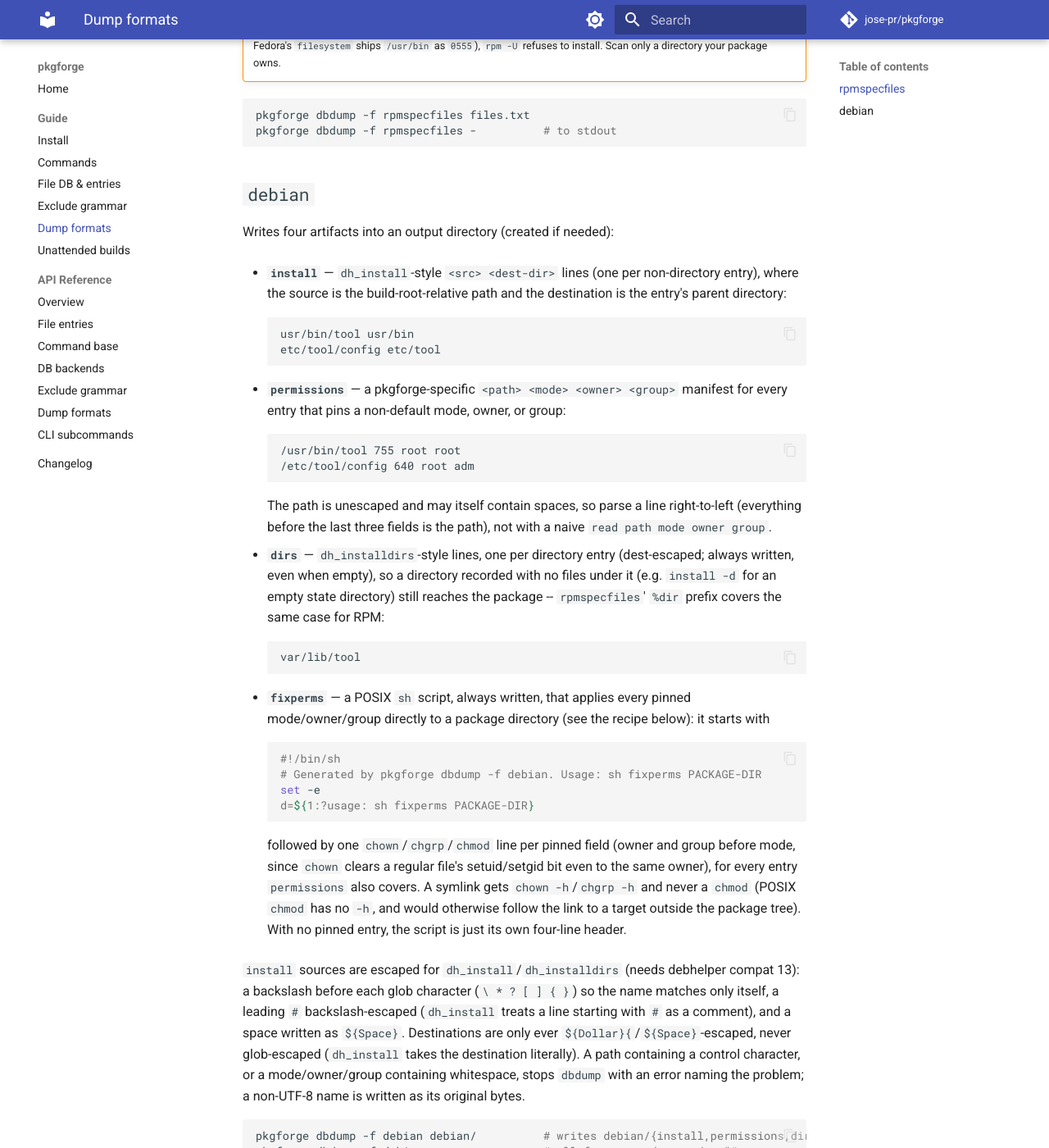
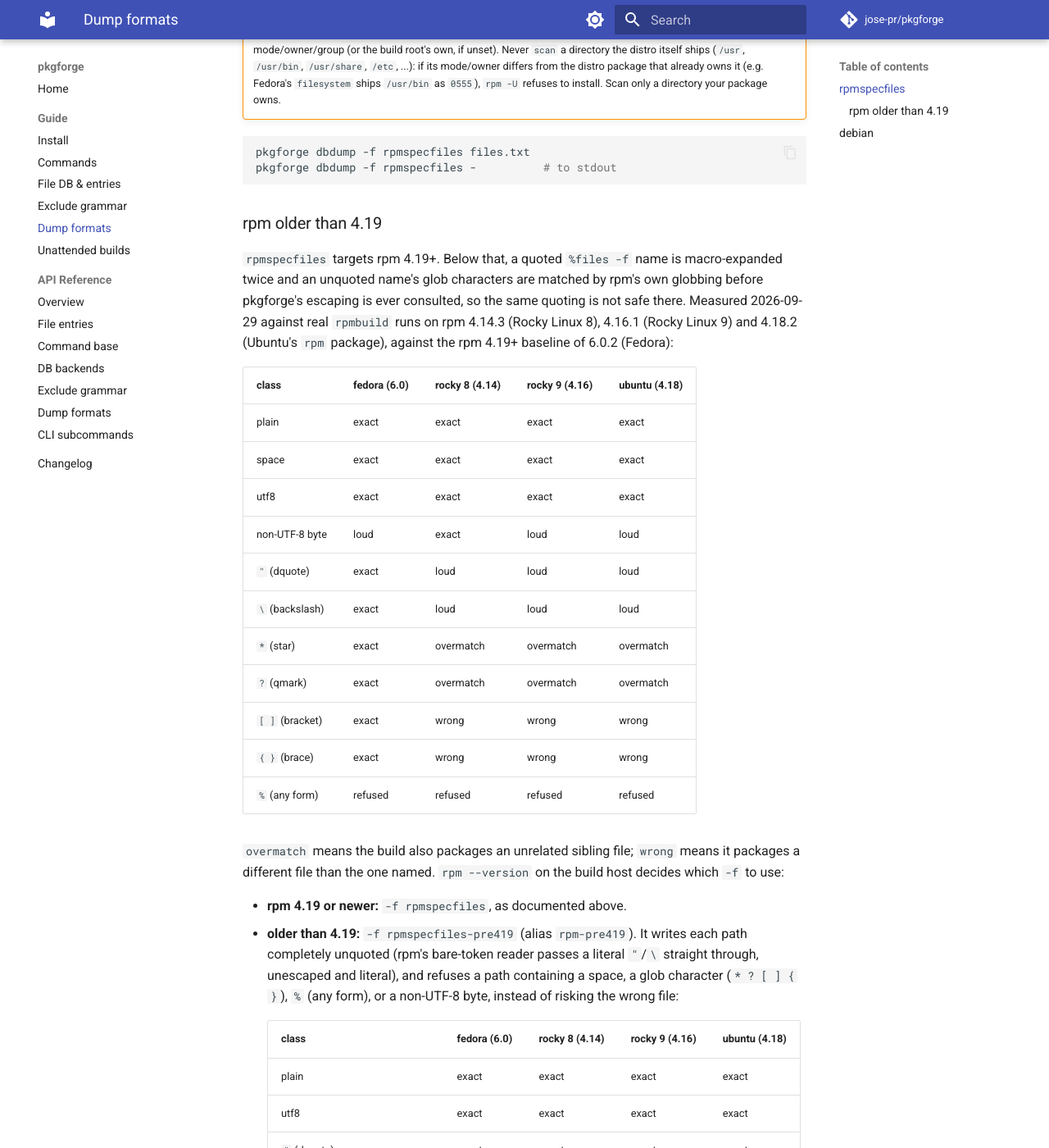
Before and after one commit to jose-pr/pkgforge, an MkDocs documentation site: the page built from docs/guide/formats.md, in a window 1280 px wide and 1400 px high, scrolled down 1035 px. Shown: the whole window at 82% size. Built offline with MkDocs 1.6.1 and Material for MkDocs 9.7.7, drawn with Linux system fonts in a browser that asks for light colours; comment, search, counter and statistics services are not loaded; some of the changed text lies outside the part shown.

Commit message:
feat: add an rpmspecfiles format for rpm older than 4.19
Below rpm 4.19, a quoted %files -f name is macro-expanded twice and
an unquoted name's glob characters are matched by rpm's own
globbing before pkgforge ever sees them, so rpmspecfiles quoting is
not safe there: measured against real rpmbuild runs, it silently
packages an extra sibling for a star/qmark name, packages the wrong
file for a bracket/brace name, and fails loudly for a dquote,
backslash, or non-UTF-8 name.

Add rpmspecfiles-pre419 (alias rpm-pre419): it writes each path
completely unquoted and refuses a space, a glob character, %, or a
non-UTF-8 byte outright instead of risking the wrong file. Choose
whichever of the two matches the rpm that will actually build the
package.

````diff
--- a/docs/guide/formats.md
+++ b/docs/guide/formats.md
@@ -6,6 +6,7 @@ manifest. `null` (removed) entries and `--exclude` matches are skipped.
 | Format | Aliases | Shape | Output |
 | --- | --- | --- | --- |
 | `rpmspecfiles` | `rpm`, `rpmspec` | per-entry lines | a file or `-` (stdout) |
+| `rpmspecfiles-pre419` | `rpm-pre419` | per-entry lines | a file or `-` (stdout) |
 | `debian` | `deb` | multiple artifacts | a **directory**, or `-` (stdout, sectioned) |
 
 ## `rpmspecfiles`
@@ -48,6 +49,60 @@ represent it either.
 ```bash
 pkgforge dbdump -f rpmspecfiles files.txt
 pkgforge dbdump -f rpmspecfiles -          # to stdout
+```
+
+### rpm older than 4.19
+
+`rpmspecfiles` targets rpm 4.19+. Below that, a quoted `%files -f` name is
+macro-expanded twice and an unquoted name's glob characters are matched by
+rpm's own globbing before pkgforge's escaping is ever consulted, so the same
+quoting is not safe there. Measured 2026-09-29 against real `rpmbuild` runs
+on rpm 4.14.3 (Rocky Linux 8), 4.16.1 (Rocky Linux 9) and 4.18.2 (Ubuntu's
+`rpm` package), against the rpm 4.19+ baseline of 6.0.2 (Fedora):
+
+| class | fedora (6.0) | rocky 8 (4.14) | rocky 9 (4.16) | ubuntu (4.18) |
+| --- | --- | --- | --- | --- |
+| plain | exact | exact | exact | exact |
+| space | exact | exact | exact | exact |
+| utf8 | exact | exact | exact | exact |
+| non-UTF-8 byte | loud | exact | loud | loud |
+| `"` (dquote) | exact | loud | loud | loud |
+| `\` (backslash) | exact | loud | loud | loud |
+| `*` (star) | exact | overmatch | overmatch | overmatch |
+| `?` (qmark) | exact | overmatch | overmatch | overmatch |
+| `[ ]` (bracket) | exact | wrong | wrong | wrong |
+| `{ }` (brace) | exact | wrong | wrong | wrong |
+| `%` (any form) | refused | refused | refused | refused |
+
+`overmatch` means the build also packages an unrelated sibling file;
+`wrong` means it packages a different file than the one named. `rpm
+--version` on the build host decides which `-f` to use:
+
+- **rpm 4.19 or newer:** `-f rpmspecfiles`, as documented above.
+- **older than 4.19:** `-f rpmspecfiles-pre419` (alias `rpm-pre419`). It
+  writes each path completely unquoted (rpm's bare-token reader passes a
+  literal `"`/`\` straight through, unescaped and literal), and refuses a
+  path containing a space, a glob character (`* ? [ ] { }`), `%` (any
+  form), or a non-UTF-8 byte, instead of risking the wrong file:
+
+    | class | fedora (6.0) | rocky 8 (4.14) | rocky 9 (4.16) | ubuntu (4.18) |
+    | --- | --- | --- | --- | --- |
+    | plain | exact | exact | exact | exact |
+    | utf8 | exact | exact | exact | exact |
+    | `"` (dquote) | exact | exact | exact | exact |
+    | `\` (backslash) | exact | exact | exact | exact |
+    | space, glob chars, `%`, non-UTF-8 | refused | refused | refused | refused |
+
+Using the wrong format for the rpm that actually builds the package: with
+rpm below 4.19, `rpmspecfiles` fails the build loudly for a `dquote`/
+`backslash`/non-UTF-8 name, silently packages an extra sibling for a `star`/
+`qmark` name, and silently packages the wrong file for a `bracket`/`brace`
+name. `rpmspecfiles-pre419` used with rpm 4.19 or newer either fails the
+build for a name rpm 4.19+ could package, or packages it correctly -- never
+the wrong file.
+
+```bash
+pkgforge dbdump -f rpmspecfiles-pre419 files.txt
 ```
 
 ## `debian`
````
Also changed, not shown: CHANGELOG.md (+15 -0 lines), README.md (+2 -1 lines), docs/api/dbdump.md (+4 -0 lines), src/pkgforge/AGENTS.md (+14 -1 lines), 5 other files.
